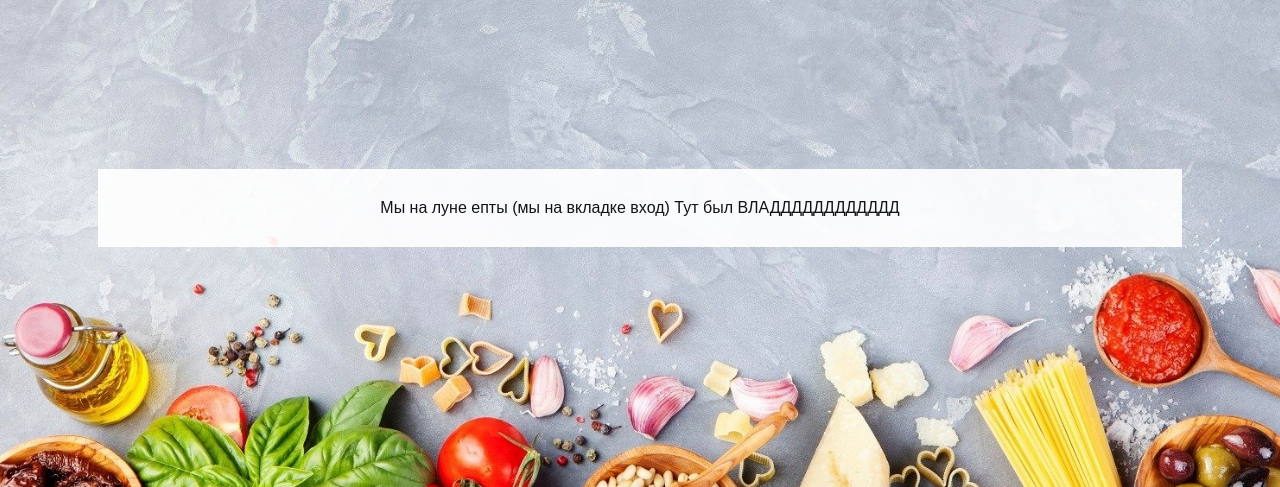
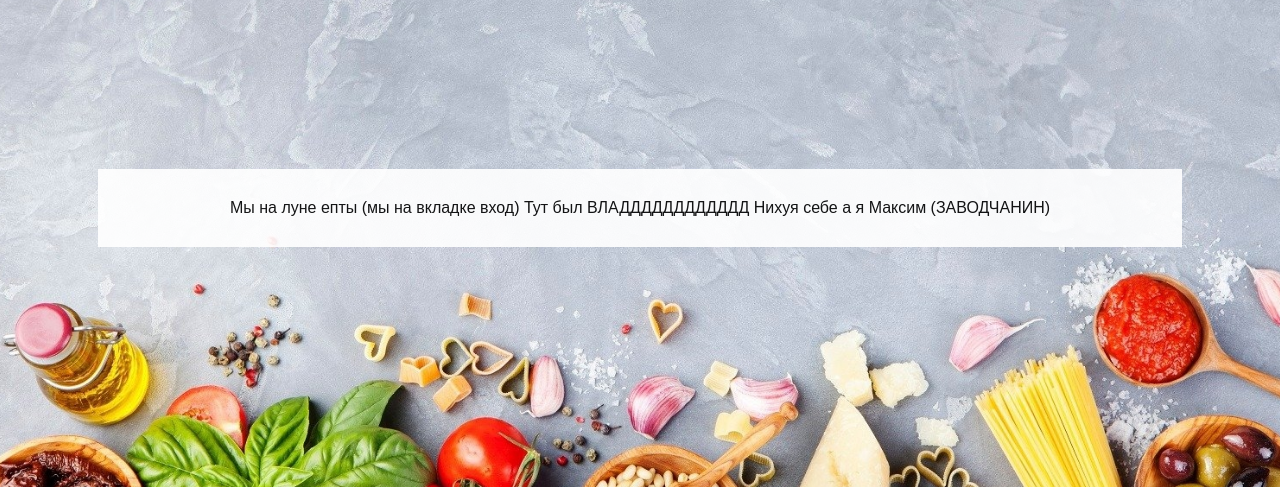
Before and after one commit to Maxim2165/Test_website, a Django app: a page that uses Website/main/templates/main/login.html in a window 1280 px wide. Shown: the part 192-679 px from the top of the page. Run offline with Django 4.2, Linux system fonts and the light colour scheme.

Commit message:
Test_vebsate

```diff
--- a/Website/main/templates/main/login.html
+++ b/Website/main/templates/main/login.html
@@ -63,6 +63,7 @@
     <div class="welcome-block">
         Мы на луне епты (мы на вкладке вход)
         Тут был ВЛАДДДДДДДДДДДД
+      Нихуя себе а я Максим (ЗАВОДЧАНИН)
     </div>
   </body>
 </html>
```
